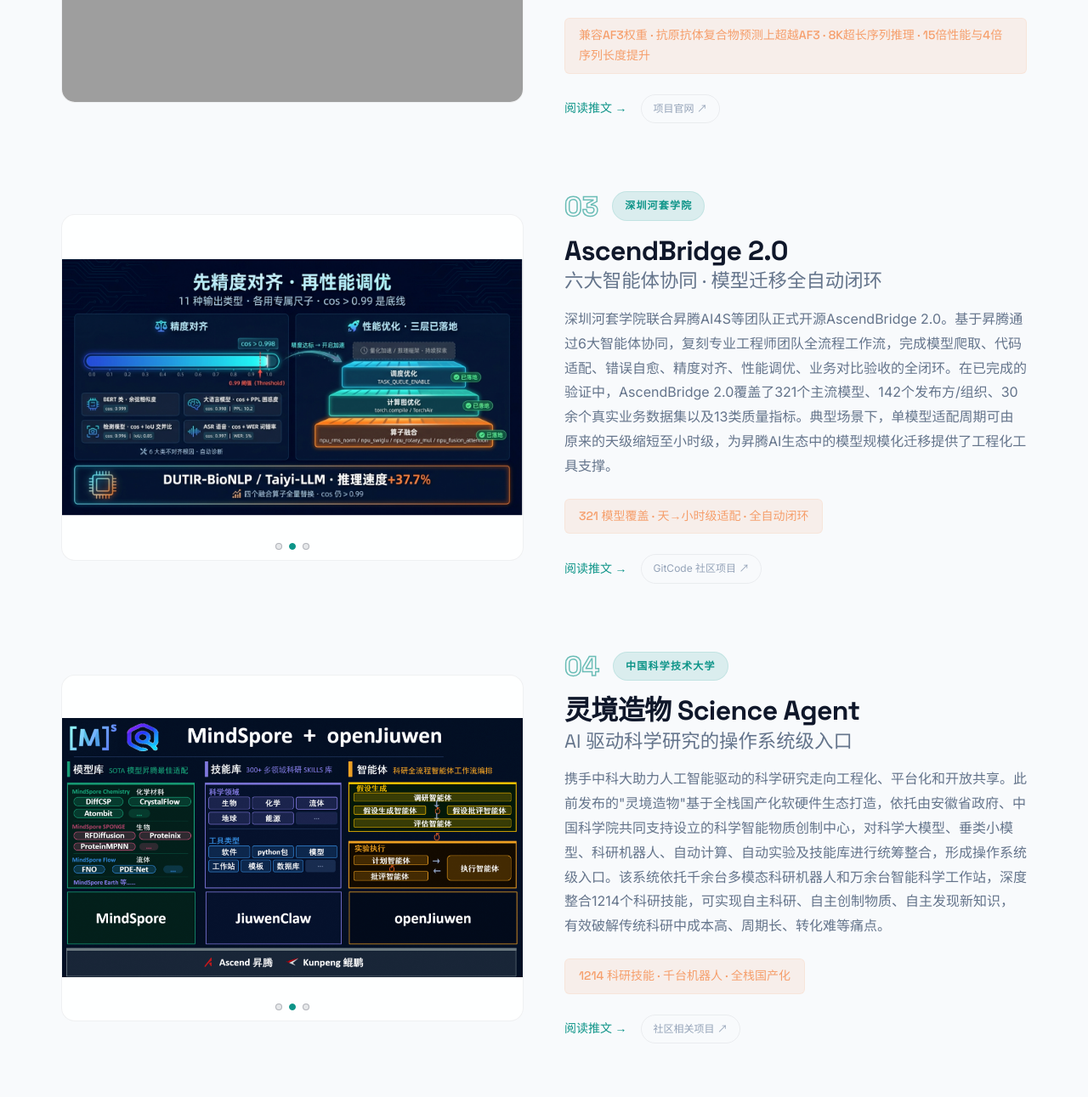
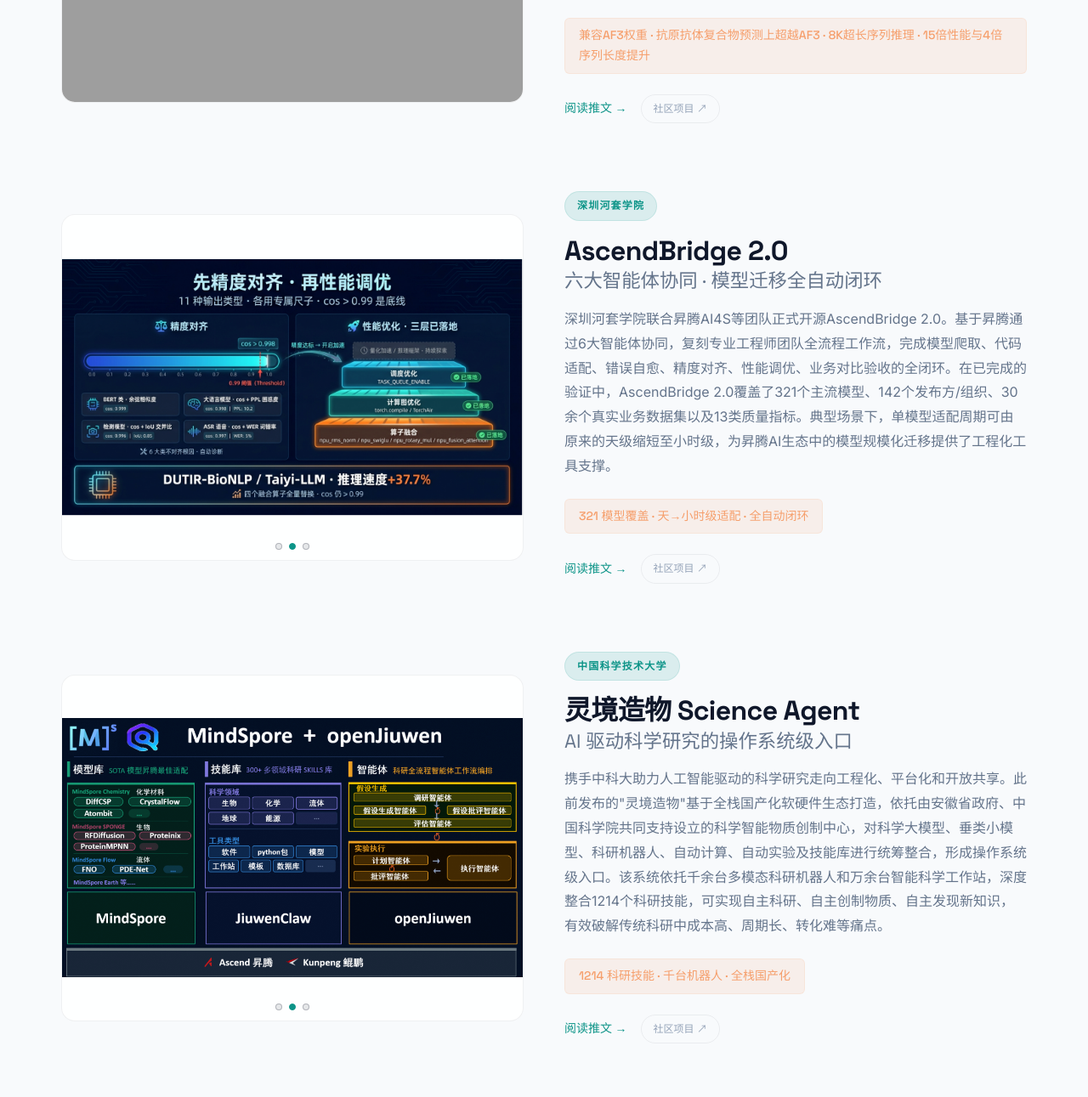
Before and after one commit to ai4s-opensource/overview, a plain HTML site: page index.html in a window 1280 px wide. Shown: the part 1869-3160 px from the top of the page at 85% size. Drawn offline with Linux system fonts and the light colour scheme; grey boxes are pictures that could not be loaded.

Commit message:
Update index.html

```diff
--- a/index.html
+++ b/index.html
@@ -1244,7 +1244,6 @@
       <div class="project-inner">
         <div class="project-text">
           <div class="project-number-wrap">
-            <span class="project-number">01</span>
             <span class="project-org">北京智源人工智能研究院</span>
           </div>
           <h3>
@@ -1260,7 +1259,7 @@
               阅读推文 →
             </a>
             <a href="https://gitcode.com/AI4Science" class="project-link-git" target="_blank" rel="noopener">
-              社区相关项目 ↗
+              社区项目 ↗
             </a>
           </div>
         </div>
@@ -1311,7 +1310,7 @@
               阅读推文 →
             </a>
             <a href="https://torchfold.github.io/" class="project-link-git" target="_blank" rel="noopener">
-              项目官网 ↗
+              社区项目 ↗
             </a>
           </div>
         </div>
@@ -1334,7 +1333,6 @@
       <div class="project-inner">
         <div class="project-text">
           <div class="project-number-wrap">
-            <span class="project-number">03</span>
             <span class="project-org">深圳河套学院</span>
           </div>
           <h3>
@@ -1350,7 +1348,7 @@
               阅读推文 →
             </a>
             <a href="https://gitcode.com/AI4Science/partners" class="project-link-git" target="_blank" rel="noopener">
-              GitCode 社区项目 ↗
+              社区项目 ↗
             </a>
           </div>
         </div>
@@ -1386,7 +1384,6 @@
       <div class="project-inner">
         <div class="project-text">
           <div class="project-number-wrap">
-            <span class="project-number">04</span>
             <span class="project-org">中国科学技术大学</span>
           </div>
           <h3>
@@ -1402,7 +1399,7 @@
               阅读推文 →
             </a>
             <a href="https://gitcode.com/AI4Science" class="project-link-git" target="_blank" rel="noopener">
-              社区相关项目 ↗
+              社区项目 ↗
             </a>
           </div>
         </div>
```
